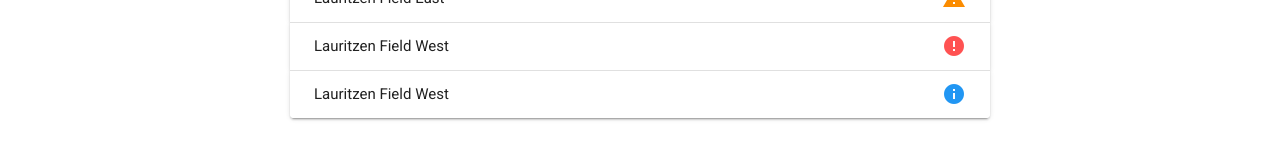
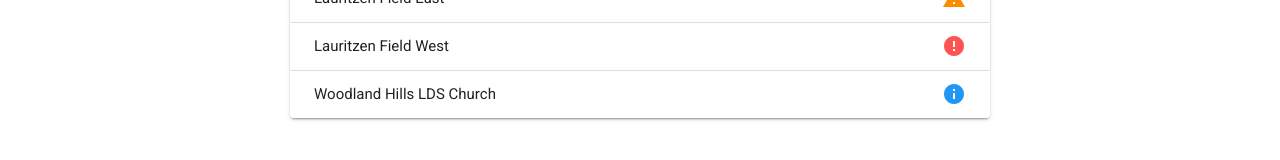
Before and after one commit to trev125/capstone, a Vue app: page / in a window 1280 px wide. Shown: the part 298-458 px from the top of the page. Built offline with nearby package versions, Linux system fonts and the light colour scheme.

Commit message:
Adding some more info and some styling

```diff
--- a/src/views/Dashboard.vue
+++ b/src/views/Dashboard.vue
@@ -22,7 +22,7 @@
               >
                   <v-list-item three-line>
                     <v-list-item-content>
-                      <div class="overline mb-4">{{ cameras.title }}</div>
+                      <div class="overline mb-4">{{ cameras.headline }}</div>
                       <v-list-item-title class="headline mb-1">{{ cameras.title }}</v-list-item-title>
                       <v-list-item-subtitle>
                         <!-- TODO: move this logic to the methods section -->
@@ -38,8 +38,8 @@
                     </v-list-item-avatar>
                   </v-list-item>
                 <iframe v-if="cameras.video != ''" width="560" height="315" v-bind:src="cameras.video" frameborder="0"/>
-                <div>Logitude: {{cameras.longitude}}, Latitude: {{cameras.latitude}}</div>
-                <div>View on <a :href="`https://www.google.com/maps/search/?api=1&query=${cameras.latitude},${cameras.longitude}&query_place_id=${cameras.placeId}`" target="_blank">Google Maps</a></div>
+                <div class="pl-4 pa-2">Logitude: {{cameras.longitude}}, Latitude: {{cameras.latitude}}</div>
+                <div class="pl-4 pa-2">View on <a :href="`https://www.google.com/maps/search/?api=1&query=${cameras.latitude},${cameras.longitude}&query_place_id=${cameras.placeId}`" target="_blank">Google Maps</a></div>
               </v-card>
             </v-card>
           </v-expansion-panel-content>
@@ -58,6 +58,7 @@
       cameras: [
         {
           title: 'Fire Department North',
+          headline: 'The north facing camera placed on the Woodland Hills Fire Department',
           cameraId: '12345',
           latitude: 40.0116236,
           longitude: -111.6503782,
@@ -69,6 +70,7 @@
         },
         {
           title: 'Fire Department West',
+          headline: 'The west facing camera placed on the Woodland Hills Fire Department',
           cameraId: '67890',
           latitude: 40.0116236,
           longitude: -111.6503782,
@@ -80,6 +82,7 @@
         },
         {
           title: 'Lauritzen Field East',
+          headline: 'The east facing camera placed at the Lauritzen Field Park',
           cameraId: '13579',
           latitude: 40.001940,
           longitude: -111.657140,
@@ -91,6 +94,7 @@
         },
         {
           title: 'Lauritzen Field West',
+          headline: 'The west facing camera placed at the Lauritzen Field Park',
           cameraId: '24680',
           latitude: 40.0088132,
           longitude: -111.6528565,
@@ -101,8 +105,9 @@
           avatar: 'https://m1.cbhomes.com/p/952/1639481/0073a14b0d694c5/pdl23tp.jpg'
         },
         {
-          title: 'Lauritzen Field West',
-          cameraId: '24680',
+          title: 'Woodland Hills LDS Church',
+          headline: 'The east facing camera placed at the LDS Church in Woorland Hills',
+          cameraId: '124578',
           latitude: 40.0285415,
           longitude: -111.6545793,
           placeId: 'ChIJlWeZCca6TYcRp-4qJp4INWo',
```
